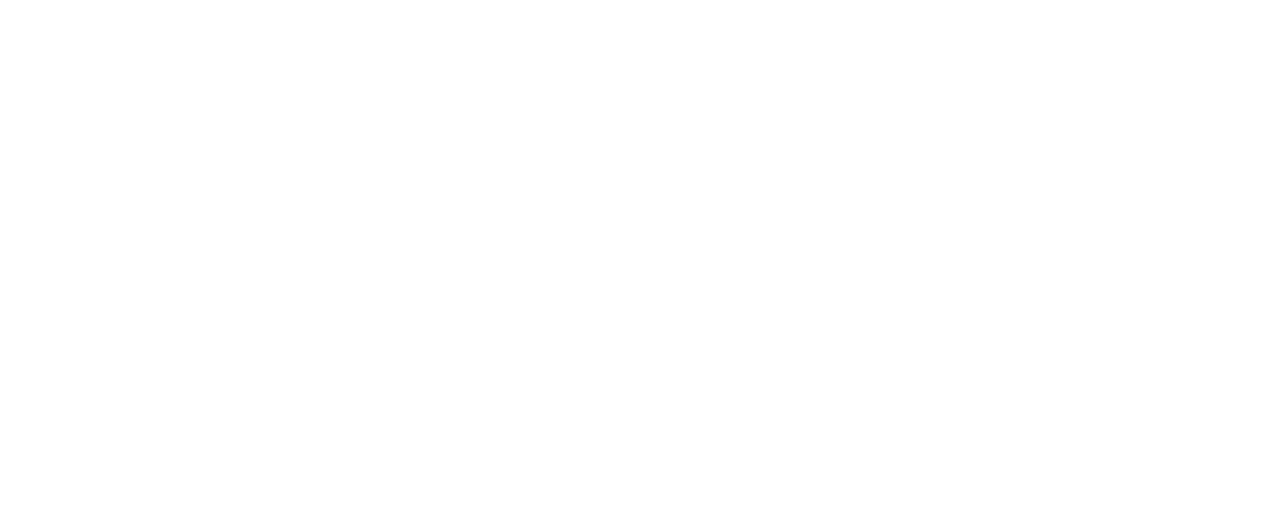
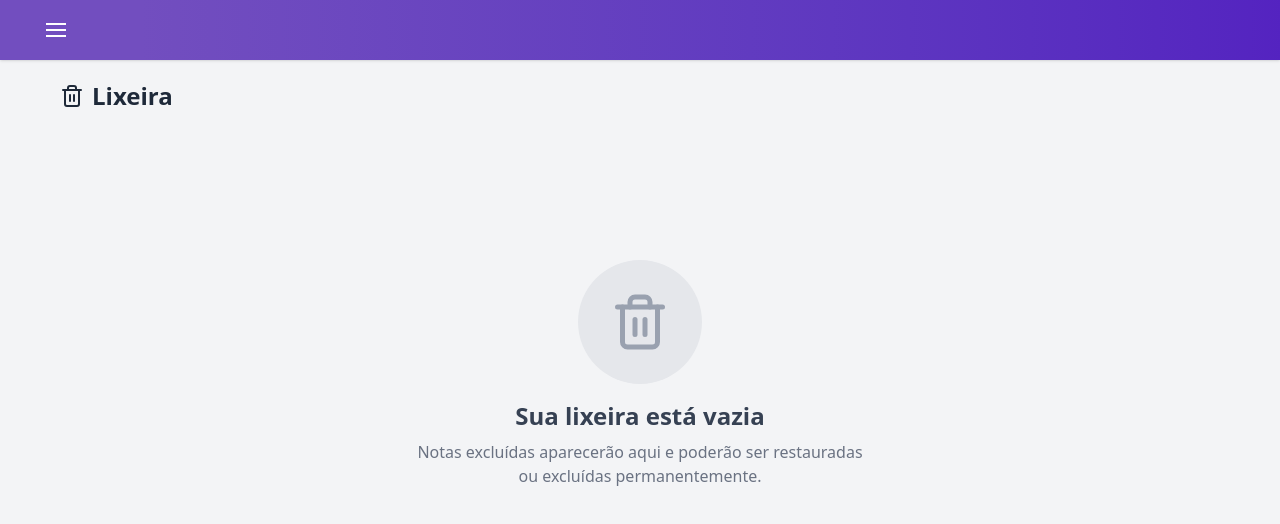
Before and after one commit to elielsondev/projeto_app_controle_de_garantia, a React (Vite) app: page /trash in a window 1280 px wide. Before the commit this address had no page. Shown: the top 524 px of the page. Built offline with nearby package versions, Linux system fonts and the light colour scheme.

Commit message:
Finalizada a página de lixeira

```diff
--- a/src/App.tsx
+++ b/src/App.tsx
@@ -6,6 +6,7 @@
 import Home from "./pages/Home";
 import NoteScreen from "./pages/NoteScreen";
 import RegistrationNote from "./pages/RegistrationNote";
+import Trash from "./pages/trash";
 
 function App() {
   return (
@@ -17,6 +18,7 @@
         <Route path="/register" element={ <Register /> } />
         <Route path="/note" element={ <NoteScreen /> } />
         <Route path="/registration-note" element={ <RegistrationNote /> } />
+        <Route path="/trash" element={<Trash />} />
       </Routes>
     </div>
   );
--- a/src/components/Sidebar.tsx
+++ b/src/components/Sidebar.tsx
@@ -60,16 +60,28 @@
         {/* Conteúdo */}
         <div className="flex flex-col h-[calc(100%-4rem)]">
           <nav className="flex-1 px-4 py-4 space-y-4 overflow-y-auto">
-            {/* Minhas Notas */}
-            <div>
-              <button className="flex items-center gap-2 font-medium">
-                <FileText size={18} />
-                Minhas Notas
-              </button>
-            </div>
+
+            {/* Minhas Notas - Volta para a Home */}
+              <div>
+              <button
+             onClick={() => {
+             navigate("/home");
+             onClose();
+       }}
+        className="flex items-center gap-2 font-medium w-full text-left hover:text-purple-200 transition-colors"
+  >
+         <FileText size={18} />
+         Minhas Notas
+        </button>
+          </div>
 
             {/* Lixeira */}
-            <button className="flex items-center gap-2">
+            <button
+            onClick={()=> {
+              navigate("/trash")
+              onClose();
+            }}
+            className="flex items-center gap-2 hover:text-purple-200 transition-colors">
               <Trash2 size={18} />
               Lixeira
             </button>
--- /dev/null
+++ b/src/pages/trash.tsx
@@ -0,0 +1,50 @@
+import { useEffect, useState } from "react";
+import { useNavigate } from "react-router-dom";
+import Header from "../components/Header.tsx";
+import { Trash2 } from "lucide-react"; // Usando a biblioteca que já existe no seu Sidebar
+import { type Nota } from "../data";
+
+const Trash = () => {
+  const [deletedNotes, setDeletedNotes] = useState<Nota[]>([]);
+  const navigate = useNavigate();
+
+  useEffect(() => {
+    const savedDeletedNotes = JSON.parse(localStorage.getItem("trashNotes") || "[]");
+    setDeletedNotes(savedDeletedNotes);
+  }, []);
+
+  return (
+    <div className="min-h-screen bg-gray-100">
+      <Header />
+
+      {/* Título da Página - Ajustado para remover o texto "delete" */}
+      <div className="w-full px-5 sm:px-15 mt-5 mb-5 text-left">
+        <h1 className="text-2xl font-bold text-gray-800 flex items-center gap-2">
+           <Trash2 size={24} /> Lixeira
+        </h1>
+      </div>
+
+      {deletedNotes.length === 0 ? (
+        <div className="flex flex-col items-center justify-center py-32 px-4">
+          {/* Ícone centralizado sem o texto "delete_outline" */}
+          <div className="bg-gray-200 p-8 rounded-full mb-4 text-gray-400">
+            <Trash2 size={60} />
+          </div>
+
+          <h2 className="text-2xl font-semibold text-gray-700 mb-2">
+            Sua lixeira está vazia
+          </h2>
+          <p className="text-gray-500 text-center max-w-md">
+            Notas excluídas aparecerão aqui e poderão ser restauradas ou excluídas permanentemente.
+          </p>
+        </div>
+      ) : (
+        <div className="grid grid-cols-1 gap-4 sm:grid-cols-4 px-9">
+          {/* Aqui entrariam os itens se a lixeira não estivesse vazia */}
+        </div>
+      )}
+    </div>
+  );
+};
+
+export default Trash;
```
Also changed, not shown: 1 other file (tests, documents, lock files or other folders).
